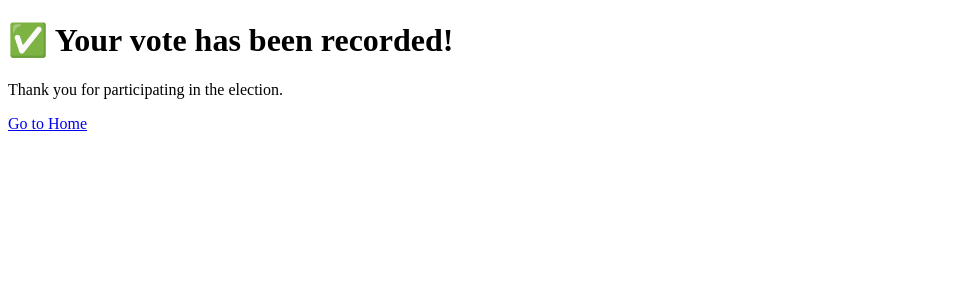
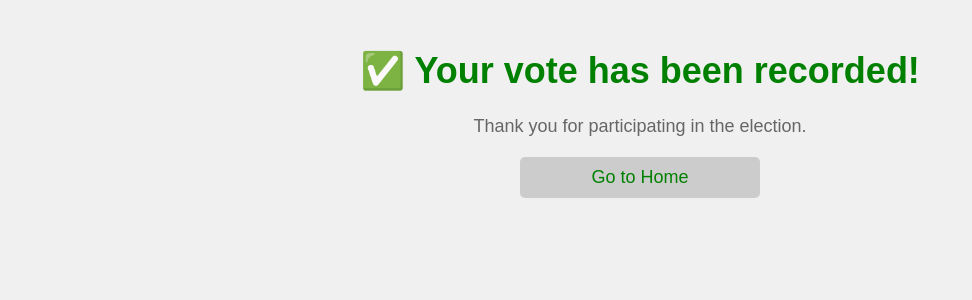
Before and after one commit to Devika123098/smart-voting, a Django app: template face_voting/voting_app/templates/success.html in a window 1280 px wide. Shown: the top 300 px of the page, without its empty margins (0-972 px from the left). Run offline with Django 5.2, Linux system fonts and the light colour scheme; the template is opened without the code that fills it, so the values that code supplies are empty.

Commit message:
feat:update all files

```diff
--- a/face_voting/Votes.csv
+++ b/face_voting/Votes.csv
@@ -15,3 +15,7 @@
 2345,AAP,2025-02-18,11:41:51
 
 00000,congress,2025-02-25,09:28:14
+
+123426565,congress,2025-03-25,05:24:32
+
+56736683789378,congress,2025-03-25,09:24:11
--- a/face_voting/voting_app/templates/success.html
+++ b/face_voting/voting_app/templates/success.html
@@ -2,6 +2,39 @@
 <html>
 <head>
     <title>Vote Successful</title>
+    <style>
+        body {
+            font-family: Arial, sans-serif;
+            background-color: #f0f0f0;
+        }
+        h1 {
+            font-size: 36px;
+            color: #008000;
+            text-align: center;
+            margin-top: 50px;
+        }
+        p {
+            font-size: 18px;
+            color: #666666;
+            text-align: center;
+            margin-bottom: 20px;
+        }
+        a {
+            font-size: 18px;
+            color: #008000;
+            text-decoration: none;
+            background-color: #cccccc;
+            padding: 10px 20px;
+            border-radius: 5px;
+            display: block;
+            margin: 0 auto;
+            width: 200px;
+            text-align: center;
+        }
+        a:hover {
+            background-color: #aaaaaa;
+        }
+    </style>
 </head>
 <body>
     <h1>✅ Your vote has been recorded!</h1>
```
Also changed, not shown: face_voting/voting_app/face_recognition.py (+187 -25 lines), face_voting/voting_app/templates/not_registered.html (+4 -4 lines), face_voting/voting_app/views.py (+48 -4 lines), face_voting/db.sqlite3, 12 other files.
